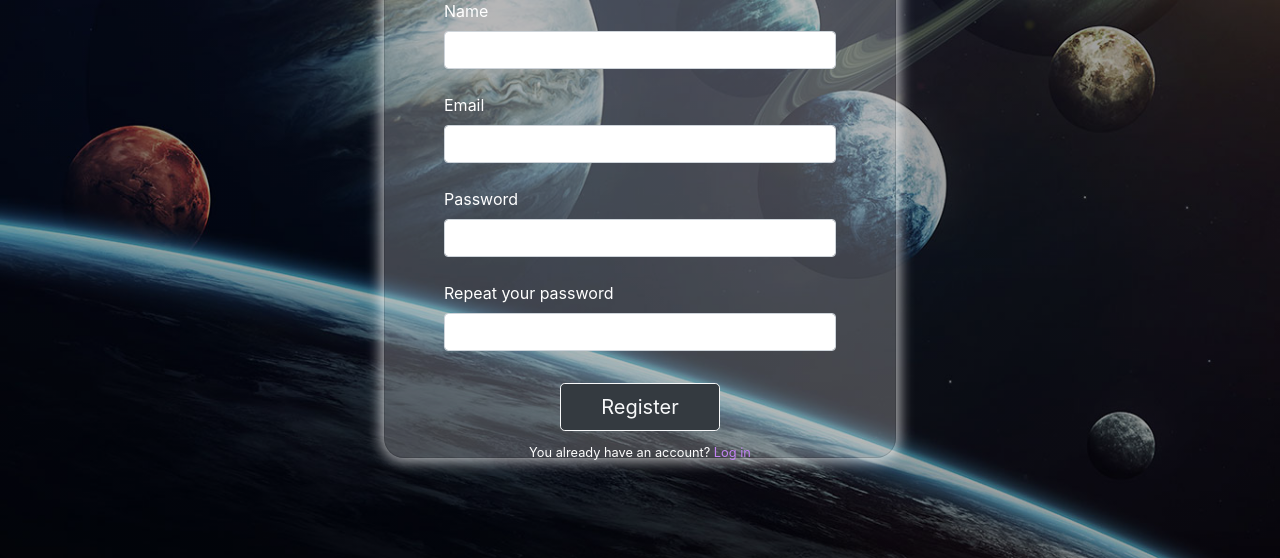
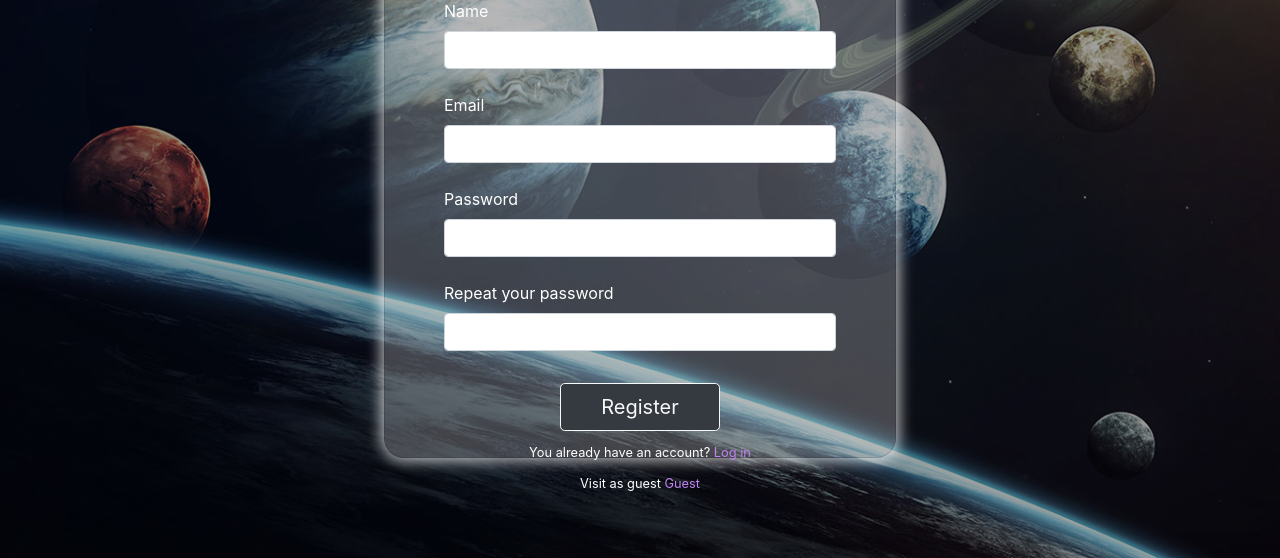
Before and after one commit to abinasureskumar/abinasureskumar.bplaced.net, a PHP site: page /register.php in a window 1280 px wide. Shown: the part 242-800 px from the top of the page. Run offline with PHP 8.4, Linux system fonts and the light colour scheme.

Commit message:
update 4

```diff
--- a/register.php
+++ b/register.php
@@ -57,7 +57,7 @@
                 <div class="text-center text-lg-start mt-4 pt-2">
                     <button type="submit" name="submit" class="btn btn-dark btn-outline-light btn-lg" style="padding-left: 2.5rem; padding-right: 2.5rem;">Register</button>
                     <p class="small fw-bold mt-2 pt-1 mb-0">You already have an account? <a class="link" href="index.php" class="link-danger">Log in</a></p>
-                    <!-- <p class="small fw-bold mt-2 pt-1 mb-0">Visit as guest <a class="link" href="home.php" class="link-danger">Guest</a></p> -->
+                    <p class="small fw-bold mt-2 pt-1 mb-0">Visit as guest <a class="link" href="home.php" class="link-danger">Guest</a></p>
                 </div>
 
             </form>
```
